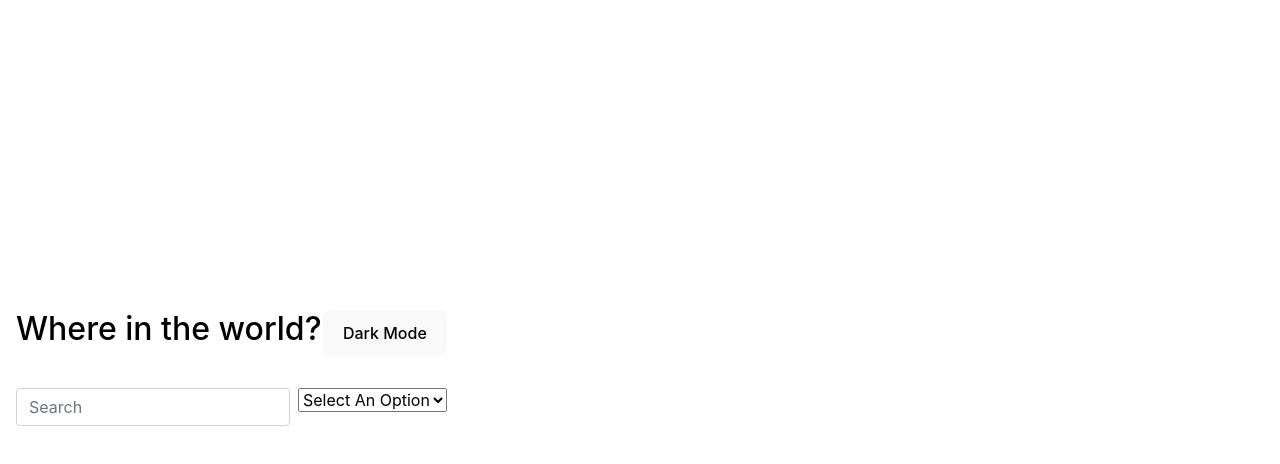
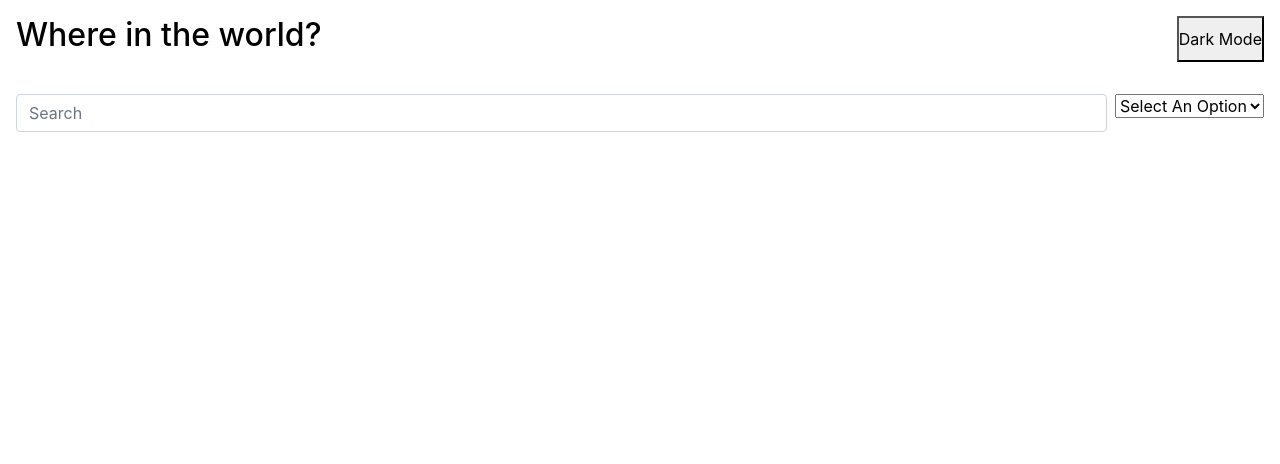
Before and after one commit to sanket-a8lw12/REST-Countries, a React (Vite) app: page / in a window 1280 px wide. Shown: the top 464 px of the page. Built offline with nearby package versions, Linux system fonts and the light colour scheme; no server answers.

Commit message:
set the padding and margin to Zero

```diff
--- a/src/index.css
+++ b/src/index.css
@@ -1,69 +1,15 @@
-:root {
-  font-family: Inter, system-ui, Avenir, Helvetica, Arial, sans-serif;
-  line-height: 1.5;
-  font-weight: 400;
-
-  color-scheme: light dark;
-  color: rgba(255, 255, 255, 0.87);
-  background-color: #242424;
-
-  font-synthesis: none;
-  text-rendering: optimizeLegibility;
-  -webkit-font-smoothing: antialiased;
-  -moz-osx-font-smoothing: grayscale;
-  -webkit-text-size-adjust: 100%;
+body{
+  padding: 0;
+  margin: 0;
 }
 
-a {
-  font-weight: 500;
-  color: #646cff;
-  text-decoration: inherit;
-}
-a:hover {
-  color: #535bf2;
+#root{
+  padding: 0;
+  margin: 0;
 }
 
-body {
-  margin: 0;
-  display: flex;
-  place-items: center;
-  min-width: 320px;
-  min-height: 100vh;
+* {
+  margin:0;
+  padding:0;
+  box-sizing: border-box;
 }
-
-h1 {
-  font-size: 3.2em;
-  line-height: 1.1;
-}
-
-button {
-  border-radius: 8px;
-  border: 1px solid transparent;
-  padding: 0.6em 1.2em;
-  font-size: 1em;
-  font-weight: 500;
-  font-family: inherit;
-  background-color: #1a1a1a;
-  cursor: pointer;
-  transition: border-color 0.25s;
-}
-button:hover {
-  border-color: #646cff;
-}
-button:focus,
-button:focus-visible {
-  outline: 4px auto -webkit-focus-ring-color;
-}
-
-@media (prefers-color-scheme: light) {
-  :root {
-    color: #213547;
-    background-color: #ffffff;
-  }
-  a:hover {
-    color: #747bff;
-  }
-  button {
-    background-color: #f9f9f9;
-  }
-}
```
